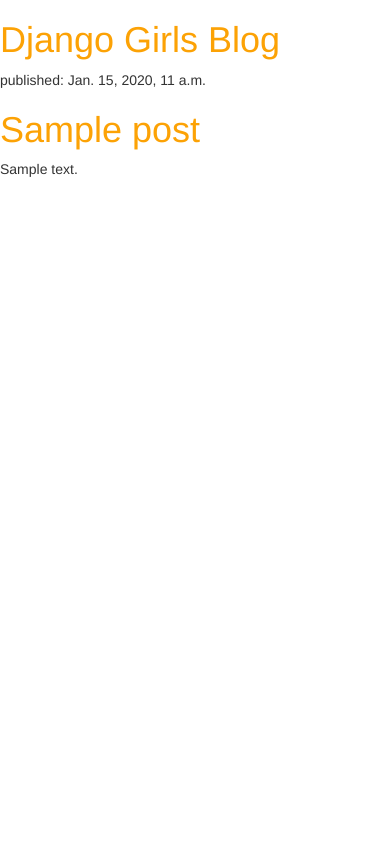
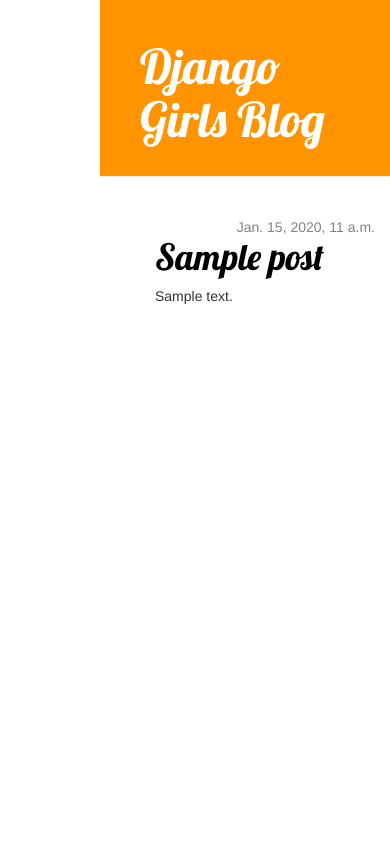
Before and after one commit to JacekBartlomiej/my-first-blog1, a Django app: template blog1/templates/blog1/post_list.html in a window 390 px wide. Run offline with Django 3.2, Linux system fonts and the light colour scheme; the template is opened without the code that fills it: values that come from a table or form of the project are taken from there, others are empty; tables that the repository leaves empty hold one stand-in row (values such as "Sample post"); some libraries are stand-ins or nearby versions.

Commit message:
Dodano widok i szablon dla poszczegolnego wpisu na stronie.

```diff
--- /dev/null
+++ b/blog1/templates/blog1/base.html
@@ -0,0 +1,23 @@
+{% load staticfiles %}
+<html>
+    <head>
+        <title>Django Girls blog</title>
+        <link rel="stylesheet" href="//maxcdn.bootstrapcdn.com/bootstrap/3.2.0/css/bootstrap.min.css">
+        <link rel="stylesheet" href="//maxcdn.bootstrapcdn.com/bootstrap/3.2.0/css/bootstrap-theme.min.css">
+        <link href='//fonts.googleapis.com/css?family=Lobster&subset=latin,latin-ext' rel='stylesheet' type='text/css'>
+        <link rel="stylesheet" href="{% static 'css/blog.css' %}">
+    </head>
+    <body>
+    <div class="page-header">
+        <h1><a href="/">Django Girls Blog</a></h1>
+    </div>
+    <div class="content container">
+        <div class="row">
+            <div class="col-md-8">
+            {% block content %}
+            {% endblock %}
+            </div>
+        </div>
+    </div>
+</body>
+</html>
--- a/blog1/templates/blog1/post_list.html
+++ b/blog1/templates/blog1/post_list.html
@@ -1,22 +1,13 @@
-{% load staticfiles %}
-<html>
-    <head>
-        <title>Django Girls blog</title>
-        <link rel="stylesheet" href="//maxcdn.bootstrapcdn.com/bootstrap/3.2.0/css/bootstrap.min.css">
-        <link rel="stylesheet" href="//maxcdn.bootstrapcdn.com/bootstrap/3.2.0/css/bootstrap-theme.min.css">
-        <link rel="stylesheet" href="{% static 'css/blog.css' %}">
-    </head>
-    <body>
-        <div>
-            <h1><a href="/">Django Girls Blog</a></h1>
+{% extends 'blog1/base.html' %}
+
+{% block content %}
+    {% for post in posts %}
+        <div class="post">
+            <div class="date">
+                {{ post.published_date }}
+            </div>
+            <h1><a href="{% url 'post_detail' pk=post.pk %}">{{ post.title }}</a></h1>
+            <p>{{ post.text|linebreaks }}</p>
         </div>
-
-        {% for post in posts %}
-            <div>
-                <p>published: {{ post.published_date }}</p>
-                <h1><a href="">{{ post.title }}</a></h1>
-                <p>{{ post.text|linebreaks }}</p>
-            </div>
-        {% endfor %}
-    </body>
-</html>
+    {% endfor %}
+{% endblock content %}
--- a/blog1/urls.py
+++ b/blog1/urls.py
@@ -1,6 +1,7 @@
-from django.conf.urls import url
+from django.conf.urls import include, url
 from . import views
 
 urlpatterns = [
     url(r'^$', views.post_list, name='post_list'),
+    url(r'^post/(?P<pk>[0-9]+)/$', views.post_detail, name='post_detail'),
 ]
--- a/blog1/views.py
+++ b/blog1/views.py
@@ -1,8 +1,12 @@
 from django.shortcuts import render
 from django.utils import timezone
 from .models import Post
+from django.shortcuts import render, get_object_or_404
 
 # Create your views here.
 def post_list(request):
 	posts = Post.objects.filter(published_date__lte = timezone.now()).order_by('published_date')
 	return render(request, 'blog1/post_list.html', {'posts': posts})
+def post_detail(request, pk):
+    post = get_object_or_404(Post, pk=pk)
+    return render(request, 'blog1/post_detail.html', {'post': post})
--- a/static/css/blog.css
+++ b/static/css/blog.css
@@ -1,3 +1,55 @@
 h1 a {
     color: #FCA205;
+    font-family: 'Lobster';
 }
+body {
+    padding-left: 100px;
+}
+
+.page-header {
+    background-color: #ff9400;
+    margin-top: 0;
+    padding: 20px 20px 20px 40px;
+}
+
+.page-header h1, .page-header h1 a, .page-header h1 a:visited, .page-header h1 a:active {
+    color: #ffffff;
+    font-size: 36pt;
+    text-decoration: none;
+}
+
+.content {
+    margin-left: 40px;
+}
+
+h1, h2, h3, h4 {
+    font-family: 'Lobster', cursive;
+}
+
+.date {
+    float: right;
+    color: #828282;
+}
+
+.save {
+    float: right;
+}
+
+.post-form textarea, .post-form input {
+    width: 100%;
+}
+
+.top-menu, .top-menu:hover, .top-menu:visited {
+    color: #ffffff;
+    float: right;
+    font-size: 26pt;
+    margin-right: 20px;
+}
+
+.post {
+    margin-bottom: 70px;
+}
+
+.post h1 a, .post h1 a:visited {
+    color: #000000;
+}
```
Also changed, not shown: blog1/templates/blog1/post_detail.html (added, +13 -0 lines).
